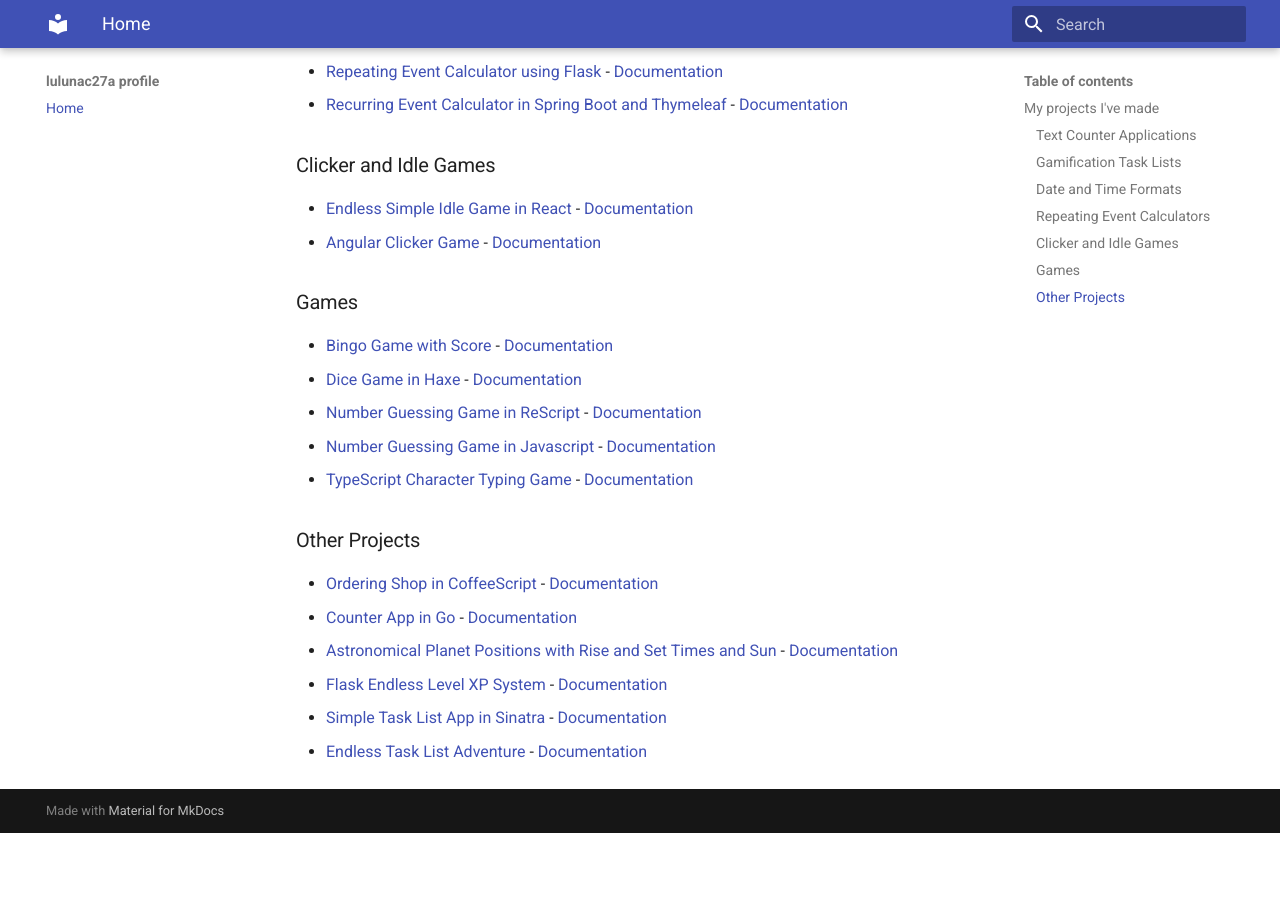
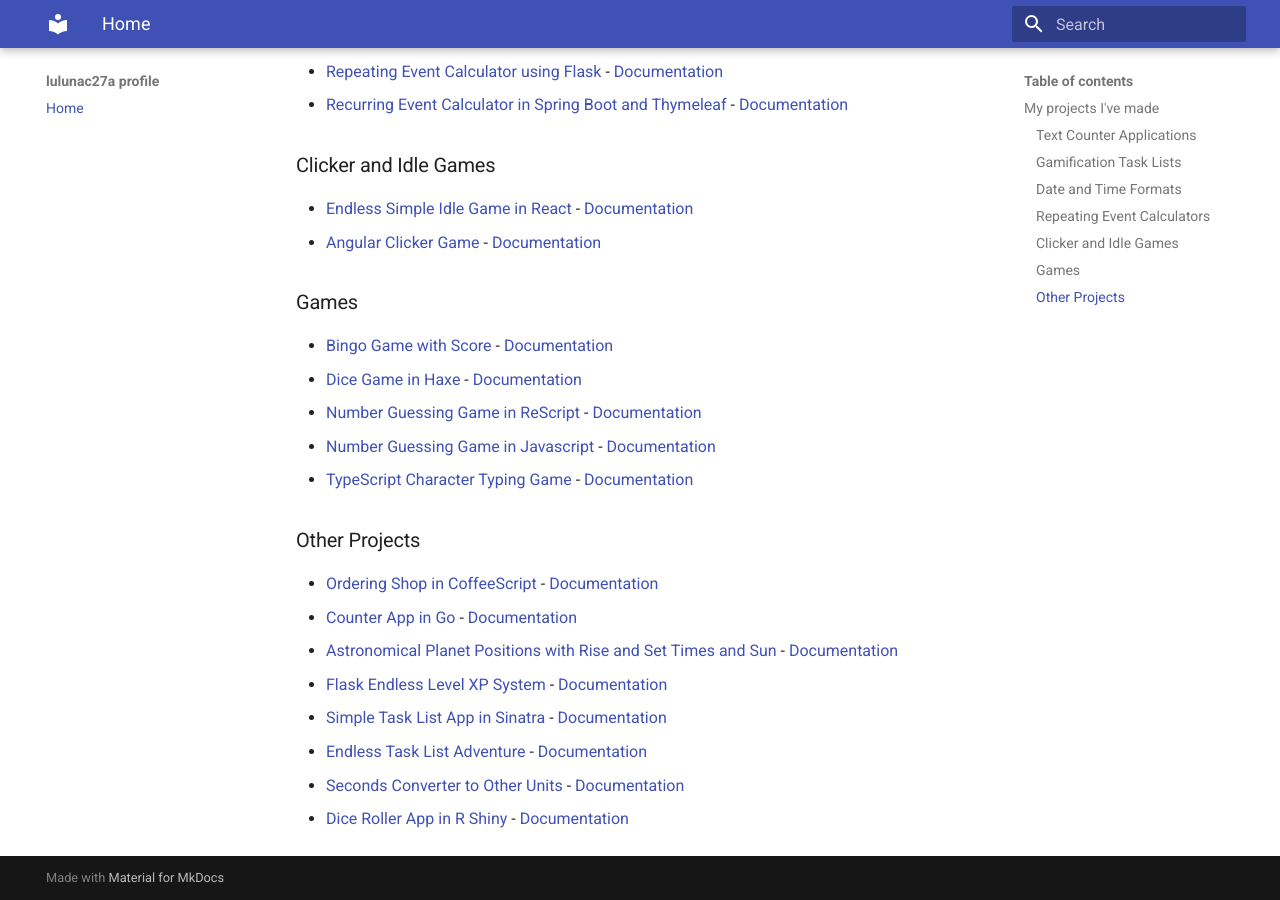
Before and after one commit to lulunac27a/lulunac27a.github.io, an MkDocs documentation site: the page built from docs/index.md, in a window 1280 px wide and 900 px high, scrolled down 879 px. Built offline with MkDocs 1.6.1 and Material for MkDocs 9.7.7, drawn with Linux system fonts in a browser that asks for light colours; before the commit the page ends 1712 px from its top, so only the background shows below that.

Commit message:
Add new projects like dice roller app and seconds converter to other units

```diff
--- a/docs/index.md
+++ b/docs/index.md
@@ -37,5 +37,7 @@
 - [Flask Endless Level XP System](https://github.com/lulunac27a/flask-endless-level-xp/) - [Documentation](https://lulunac27a.github.io/flask-endless-level-xp)
 - [Simple Task List App in Sinatra](https://github.com/lulunac27a/simple-task-list-sinatra/) - [Documentation](https://lulunac27a.github.io/simple-task-list-sinatra)
 - [Endless Task List Adventure](https://github.com/lulunac27a/endless-task-list-adventure/) - [Documentation](https://lulunac27a.github.io/endless-task-list-adventure)
+- [Seconds Converter to Other Units](https://github.com/lulunac27a/seconds-converter-to-other-units/) - [Documentation](https://lulunac27a.github.io/seconds-converter-to-other-units)
+- [Dice Roller App in R Shiny](https://github.com/lulunac27a/r-shiny-dice-roller-app/) - [Documentation](https://lulunac27a.github.io/r-shiny-dice-roller-app)
 
 <script async defer src="https://buttons.github.io/buttons.js"></script>
```
